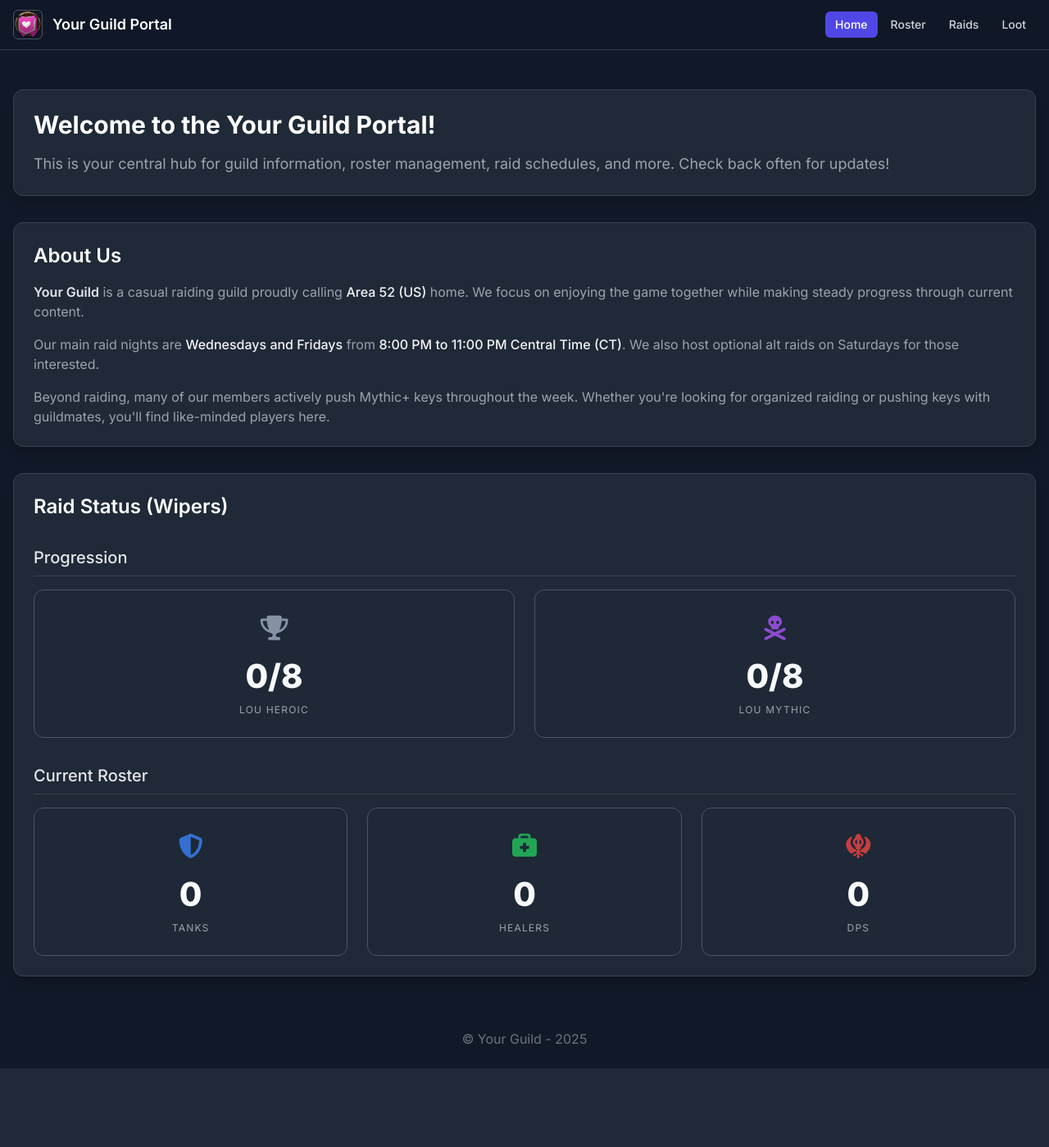
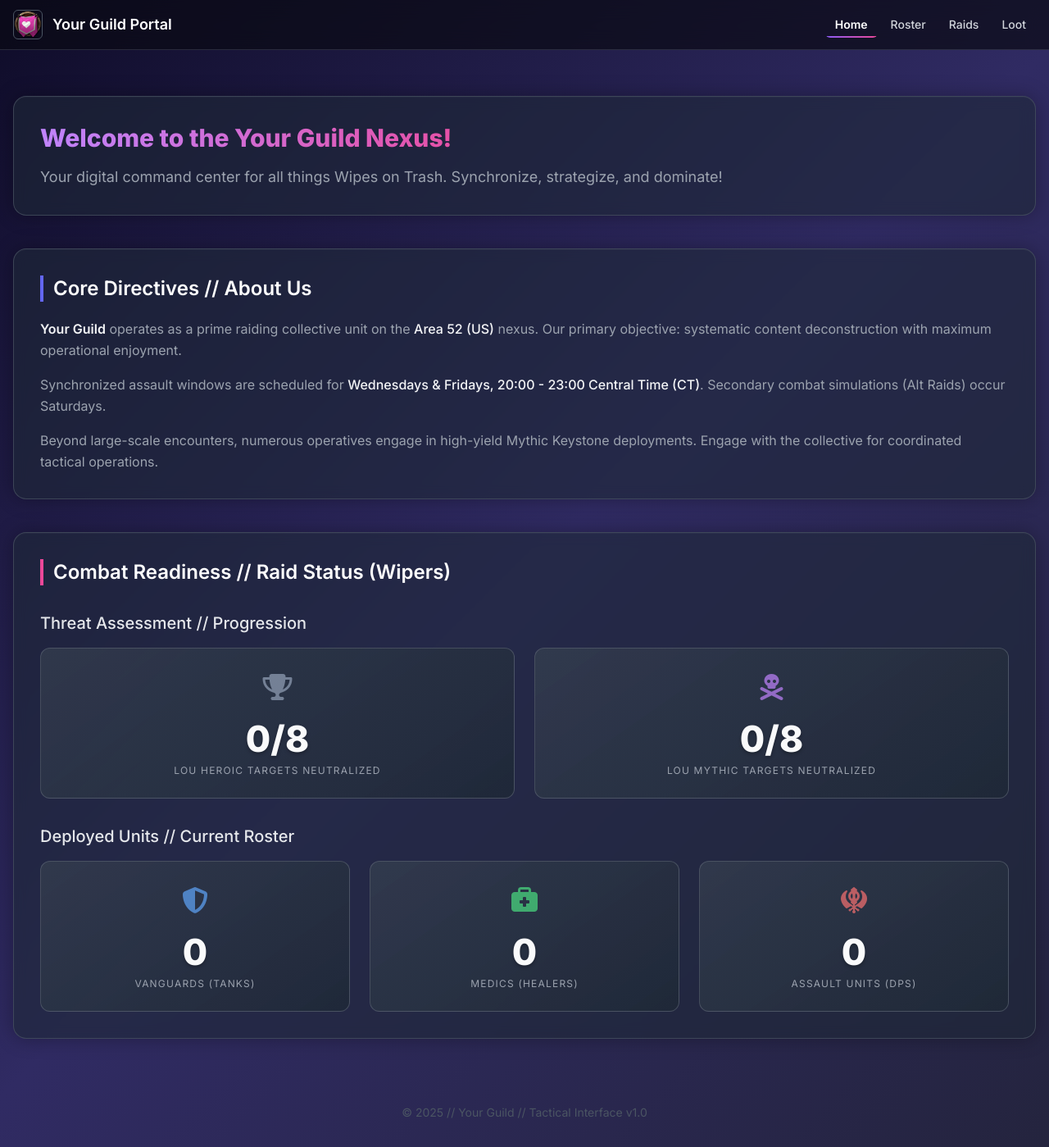
Before and after one commit to bpdaum/wipesontrash, a Flask app: page / in a window 1280 px wide. Shown: the whole page at 82% size. Before the commit the page ends 1303 px from the top, so only its background shows below. Run offline with Flask 3, Linux system fonts and the light colour scheme; data that the repository does not hold is empty; some libraries are stand-ins or nearby versions.

Commit message:
Nav styling and logo

```diff
--- a/templates/index.html
+++ b/templates/index.html
@@ -3,86 +3,147 @@
 <head>
     <meta charset="UTF-8">
     <meta name="viewport" content="width=device-width, initial-scale=1.0">
-    <title>{{ guild_name }} - Guild Portal</title>
+    <title>{{ guild_name }} - Nexus Portal</title> {# Changed title slightly #}
     <script src="https://cdn.tailwindcss.com"></script>
     <link rel="preconnect" href="https://fonts.googleapis.com">
     <link rel="preconnect" href="https://fonts.gstatic.com" crossorigin>
-    <link href="https://fonts.googleapis.com/css2?family=Inter:wght@400;500;600;700;800&display=swap" rel="stylesheet">
+    <link href="https://fonts.googleapis.com/css2?family=Inter:wght@400;500;600;700;800;900&display=swap" rel="stylesheet">
     <link rel="stylesheet" href="https://cdnjs.cloudflare.com/ajax/libs/font-awesome/6.5.1/css/all.min.css" integrity="sha512-DTOQO9RWCH3ppGqcWaEA1BIZOC6xxalwEsw9c2QQeAIftl+Vegovlnee1c9QX4TctnWMn13TZye+giMm8e2LwA==" crossorigin="anonymous" referrerpolicy="no-referrer" />
     <style>
-        /* Apply base font and background */
+        /* Base styles */
         body {
             font-family: 'Inter', sans-serif;
-            background-color: #111827; /* Tailwind gray-900 */
-            color: #d1d5db; /* Tailwind gray-300 */
-        }
-
-        /* Custom gradient background for sections (optional) */
-        .section-bg {
-            background-color: #1f2937; /* Tailwind gray-800 */
-            /* Optional subtle gradient */
-            /* background-image: linear-gradient(to bottom right, #1f2937, #374151); */
-            border: 1px solid #374151; /* Tailwind gray-700 */
+            background: linear-gradient(135deg, #0f0c29 0%, #302b63 50%, #24243e 100%); /* Deep space gradient */
+            color: #e5e7eb; /* gray-200 */
+            overflow-x: hidden; /* Prevent horizontal scroll */
         }
 
         /* Navigation styling */
         nav {
-            background-color: rgba(17, 24, 39, 0.8); /* Semi-transparent gray-900 */
-            backdrop-filter: blur(10px); /* Glassmorphism effect */
-            border-bottom: 1px solid #374151; /* gray-700 */
+            background-color: rgba(10, 10, 20, 0.7); /* Darker semi-transparent */
+            backdrop-filter: blur(12px);
+            border-bottom: 1px solid rgba(107, 114, 128, 0.3); /* gray-500 semi-transparent */
+            position: sticky;
+            top: 0;
+            z-index: 50;
         }
         nav a {
-            transition: color 0.3s ease, background-color 0.3s ease;
+            transition: all 0.3s ease;
+            position: relative; /* For pseudo-element */
+            overflow: hidden; /* Hide pseudo-element overflow */
         }
+        nav a::after { /* Underline animation */
+            content: '';
+            position: absolute;
+            bottom: 0;
+            left: -100%; /* Start off-screen */
+            width: 100%;
+            height: 2px;
+            background: linear-gradient(90deg, #8b5cf6, #ec4899); /* Purple to Pink gradient */
+            transition: left 0.4s ease;
+        }
+         nav a:hover::after, nav a.active::after {
+            left: 0; /* Slide in on hover/active */
+         }
         nav a.active {
-            background-color: #4f46e5; /* Indigo-600 */
             color: white;
+            font-weight: 600;
         }
          nav a:not(.active):hover {
-             background-color: #374151; /* gray-700 */
              color: white;
+             background-color: rgba(255, 255, 255, 0.05);
          }
+
+        /* Section Styling */
+        .content-section {
+            background-color: rgba(31, 41, 55, 0.6); /* gray-800 semi-transparent */
+            border: 1px solid rgba(75, 85, 99, 0.7); /* gray-600 semi-transparent */
+            border-radius: 1rem; /* rounded-2xl */
+            padding: 2rem; /* p-8 */
+            box-shadow: 0 0 25px rgba(0, 0, 0, 0.3), inset 0 1px 0 rgba(255, 255, 255, 0.03);
+            backdrop-filter: blur(8px);
+            animation: fadeIn 0.8s ease-out forwards; /* Fade in animation */
+            opacity: 0; /* Start hidden for animation */
+        }
+        /* Stagger animation delays */
+        .content-section:nth-child(1) { animation-delay: 0.1s; }
+        .content-section:nth-child(2) { animation-delay: 0.25s; }
+        .content-section:nth-child(3) { animation-delay: 0.4s; }
+
 
         /* KPI Card Styling */
         .kpi-card {
-            background-color: rgba(31, 41, 55, 0.7); /* Semi-transparent gray-800 */
-            backdrop-filter: blur(5px);
-            border: 1px solid #4b5563; /* gray-600 */
+            background: linear-gradient(145deg, rgba(55, 65, 81, 0.7), rgba(31, 41, 55, 0.8)); /* gray-700/800 gradient */
+            border: 1px solid rgba(107, 114, 128, 0.5); /* gray-500 */
             border-radius: 0.75rem; /* rounded-xl */
             padding: 1.5rem; /* p-6 */
             text-align: center;
-            transition: transform 0.3s ease, box-shadow 0.3s ease; /* Animation */
+            transition: transform 0.3s cubic-bezier(0.25, 0.8, 0.25, 1), box-shadow 0.3s ease;
+            position: relative;
+            overflow: hidden; /* For pseudo-elements */
         }
+         .kpi-card::before { /* Subtle animated border effect */
+            content: '';
+            position: absolute;
+            top: -50%; left: -50%;
+            width: 200%; height: 200%;
+            background: conic-gradient(transparent, rgba(139, 92, 246, 0.3), transparent 30%); /* Violet accent */
+            animation: rotate 6s linear infinite;
+            opacity: 0;
+            transition: opacity 0.4s ease;
+         }
+         .kpi-card:hover::before {
+             opacity: 1;
+         }
+        .kpi-card > * { position: relative; z-index: 1; } /* Ensure content is above pseudo-element */
+
         .kpi-card:hover {
-            transform: translateY(-5px); /* Lift card on hover */
-            box-shadow: 0 10px 15px -3px rgba(79, 70, 229, 0.3), 0 4px 6px -2px rgba(79, 70, 229, 0.15); /* Indigo shadow */
+            transform: scale(1.03); /* Slightly larger on hover */
+            box-shadow: 0 0 30px rgba(139, 92, 246, 0.2); /* Violet glow */
         }
         .kpi-value {
-            font-size: 2.5rem; /* text-4xl slightly larger */
+            font-size: 2.75rem; /* text-5xl */
             font-weight: 800; /* font-extrabold */
             line-height: 1;
             color: #f9fafb; /* gray-50 */
+            margin-bottom: 0.25rem;
+            /* Text shadow for depth */
+            text-shadow: 0 2px 4px rgba(0,0,0,0.3);
         }
         .kpi-label {
-            margin-top: 0.75rem; /* mt-3 */
+            margin-top: 0.5rem; /* mt-2 */
             font-size: 0.75rem; /* text-xs */
             color: #9ca3af; /* gray-400 */
             text-transform: uppercase;
             letter-spacing: 0.1em; /* tracking-widest */
         }
         .kpi-icon {
-            font-size: 1.875rem; /* text-3xl */
+            font-size: 2rem; /* text-3xl */
             margin-bottom: 1rem; /* mb-4 */
-            opacity: 0.8;
+            opacity: 0.7;
+            transition: opacity 0.3s ease;
+        }
+        .kpi-card:hover .kpi-icon {
+            opacity: 1;
         }
 
         /* Role/Progression icon colors */
-        .role-dps { color: #ef4444; } /* red-500 */
-        .role-healer { color: #22c55e; } /* green-500 */
-        .role-tank { color: #3b82f6; } /* blue-500 */
-        .prog-heroic { color: #a0aec0; } /* gray-500 */
-        .prog-mythic { color: #a855f7; } /* purple-500 */
-        .icon-total { color: #6b7280; } /* gray-500 */
+        .role-dps { color: #f87171; } /* red-400 */
+        .role-healer { color: #4ade80; } /* green-400 */
+        .role-tank { color: #60a5fa; } /* blue-400 */
+        .prog-heroic { color: #94a3b8; } /* slate-400 */
+        .prog-mythic { color: #c084fc; } /* purple-400 */
+        .icon-total { color: #9ca3af; } /* gray-400 */
+
+        /* Animations */
+        @keyframes fadeIn {
+            from { opacity: 0; transform: translateY(20px); }
+            to { opacity: 1; transform: translateY(0); }
+        }
+        @keyframes rotate {
+            from { transform: rotate(0deg); }
+            to { transform: rotate(360deg); }
+        }
 
     </style>
 </head>
@@ -93,7 +154,7 @@
              <div class="flex items-center space-x-3">
                   <img src="{{ url_for('static', filename='images/wot_logo.png') }}"
                        alt="{{ guild_name }} Logo"
-                       class="h-9 w-9 rounded-md border border-gray-600"> {# Slightly larger, square corners #}
+                       class="h-9 w-9 rounded-md border border-gray-600">
                   <h1 class="text-lg font-semibold text-white">{{ guild_name }} Portal</h1>
              </div>
              <div class="flex space-x-1">
@@ -105,73 +166,70 @@
         </div>
     </nav>
 
-    <main class="container mx-auto mt-8 p-4 space-y-8">
+    <main class="container mx-auto mt-10 p-4 space-y-10"> {# Increased spacing #}
 
-        <div class="section-bg p-6 rounded-xl shadow-lg">
-            <h2 class="text-3xl font-bold mb-4 text-white">Welcome to the {{ guild_name }} Portal!</h2>
-            <p class="text-gray-400 text-lg">This is your central hub for guild information, roster management, raid schedules, and more. Check back often for updates!</p>
+        <div class="content-section">
+            <h2 class="text-3xl font-extrabold mb-4 text-transparent bg-clip-text bg-gradient-to-r from-purple-400 via-pink-500 to-red-500">
+                Welcome to the {{ guild_name }} Nexus!
+            </h2>
+            <p class="text-gray-400 text-lg">Your digital command center for all things Wipes on Trash. Synchronize, strategize, and dominate!</p>
         </div>
 
-        <div class="section-bg p-6 rounded-xl shadow-lg">
-            <h2 class="text-2xl font-semibold mb-4 text-white">About Us</h2>
-            <div class="space-y-4 text-gray-400">
-                <p> <span class="font-semibold text-gray-200">{{ guild_name }}</span> is a casual raiding guild proudly calling <span class="font-medium text-gray-100">Area 52 (US)</span> home. We focus on enjoying the game together while making steady progress through current content. </p>
-                <p> Our main raid nights are <span class="font-medium text-gray-100">Wednesdays and Fridays</span> from <span class="font-medium text-gray-100">8:00 PM to 11:00 PM Central Time (CT)</span>. We also host optional alt raids on Saturdays for those interested. </p>
-                <p> Beyond raiding, many of our members actively push Mythic+ keys throughout the week. Whether you're looking for organized raiding or pushing keys with guildmates, you'll find like-minded players here. </p>
+        <div class="content-section">
+            <h2 class="text-2xl font-semibold mb-5 text-white border-l-4 border-indigo-500 pl-3">Core Directives // About Us</h2>
+            <div class="space-y-4 text-gray-400 text-base leading-relaxed">
+                <p> <span class="font-semibold text-gray-100">{{ guild_name }}</span> operates as a prime raiding collective unit on the <span class="font-medium text-gray-100">Area 52 (US)</span> nexus. Our primary objective: systematic content deconstruction with maximum operational enjoyment. </p>
+                <p> Synchronized assault windows are scheduled for <span class="font-medium text-gray-100">Wednesdays & Fridays, 20:00 - 23:00 Central Time (CT)</span>. Secondary combat simulations (Alt Raids) occur Saturdays. </p>
+                <p> Beyond large-scale encounters, numerous operatives engage in high-yield Mythic Keystone deployments. Engage with the collective for coordinated tactical operations. </p>
             </div>
         </div>
 
-        <div class="section-bg p-6 rounded-xl shadow-lg space-y-8">
-            <h2 class="text-2xl font-semibold text-white">Raid Status (Wipers)</h2>
+        <div class="content-section space-y-8">
+            <h2 class="text-2xl font-semibold text-white border-l-4 border-pink-500 pl-3">Combat Readiness // Raid Status (Wipers)</h2>
 
             {# Progression Row #}
             <div>
-                <h3 class="text-xl font-medium mb-4 text-gray-200 border-b border-gray-700 pb-2">Progression</h3>
+                <h3 class="text-xl font-medium mb-4 text-gray-200">Threat Assessment // Progression</h3>
                 <div class="grid grid-cols-1 md:grid-cols-2 gap-6">
-                     {# Max Heroic Kills Card #}
                      <div class="kpi-card">
                          <div class="kpi-icon prog-heroic"><i class="fas fa-trophy"></i></div>
                          <div class="kpi-value">{{ max_heroic_kills | default(0) }}/{{ heroic_total_bosses | default('?') }}</div>
-                         <div class="kpi-label">LoU Heroic</div>
+                         <div class="kpi-label">LoU Heroic Targets Neutralized</div>
                      </div>
-                     {# Max Mythic Kills Card #}
                      <div class="kpi-card">
                          <div class="kpi-icon prog-mythic"><i class="fas fa-skull-crossbones"></i></div>
                          <div class="kpi-value">{{ max_mythic_kills | default(0) }}/{{ mythic_total_bosses | default('?') }}</div>
-                         <div class="kpi-label">LoU Mythic</div>
+                         <div class="kpi-label">LoU Mythic Targets Neutralized</div>
                      </div>
                 </div>
             </div>
 
             {# Current Roster Row #}
             <div>
-                 <h3 class="text-xl font-medium mb-4 text-gray-200 border-b border-gray-700 pb-2">Current Roster</h3>
+                 <h3 class="text-xl font-medium mb-4 text-gray-200">Deployed Units // Current Roster</h3>
                  <div class="grid grid-cols-1 sm:grid-cols-3 gap-6">
-                     {# Tank Card #}
                      <div class="kpi-card">
                          <div class="kpi-icon role-tank"><i class="fas fa-shield-halved"></i></div>
                          <div class="kpi-value">{{ raid_status_counts.Tank | default(0) }}</div>
-                         <div class="kpi-label">Tanks</div>
+                         <div class="kpi-label">Vanguards (Tanks)</div>
                      </div>
-                     {# Healer Card #}
                      <div class="kpi-card">
                          <div class="kpi-icon role-healer"><i class="fas fa-briefcase-medical"></i></div>
                          <div class="kpi-value">{{ raid_status_counts.Healer | default(0) }}</div>
-                         <div class="kpi-label">Healers</div>
+                         <div class="kpi-label">Medics (Healers)</div>
                      </div>
-                     {# DPS Card #}
                      <div class="kpi-card">
                          <div class="kpi-icon role-dps"><i class="fas fa-khanda"></i></div>
                          <div class="kpi-value">{{ raid_status_counts.DPS | default(0) }}</div>
-                         <div class="kpi-label">DPS</div>
+                         <div class="kpi-label">Assault Units (DPS)</div>
                      </div>
                  </div>
             </div>
         </div>
         </main>
 
-    <footer class="text-center text-gray-500 mt-12 pb-6"> {# Increased top margin #}
-        &copy; {{ guild_name }} - {{ current_year }}
+    <footer class="text-center text-gray-600 mt-16 pb-8 text-sm"> {# Increased top margin #}
+        &copy; {{ current_year }} // {{ guild_name }} // Tactical Interface v1.0
     </footer>
 
 </body>
```
